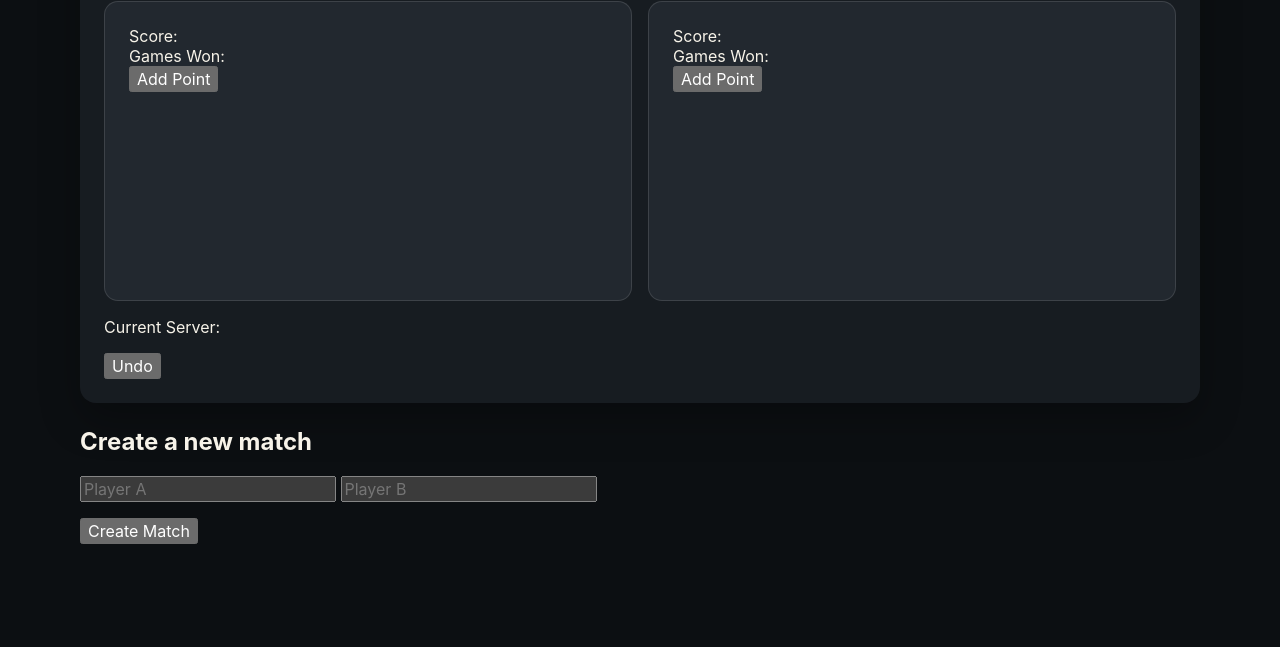
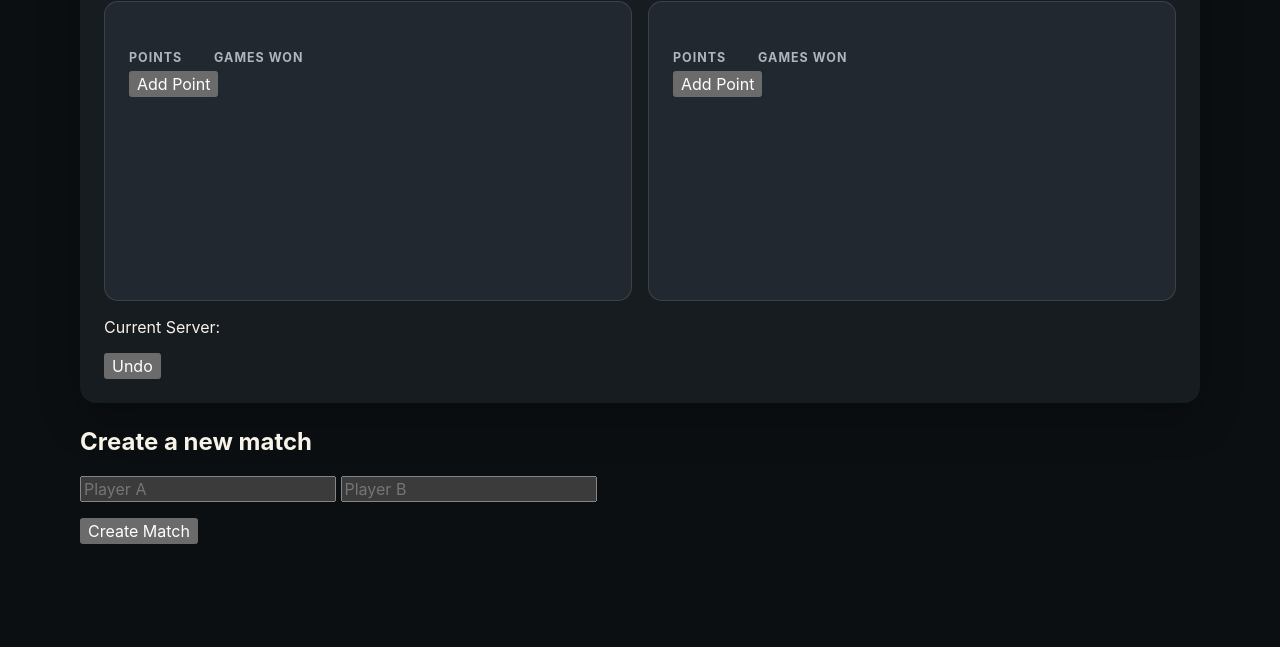
Before and after one commit to muxdz/badminton-scoreboard, a website: page public/index.html in a window 1280 px wide. Shown: the part 153-800 px from the top of the page. Drawn offline with nearby package versions, Linux system fonts and the light colour scheme; no server answers.

Commit message:
feat: emphasize points and games won

```diff
--- a/public/control.css
+++ b/public/control.css
@@ -94,6 +94,42 @@ button {
     white-space: nowrap;
 }
 
+.player-metrics {
+    display: flex;
+    align-items: flex-end;
+    gap: 32px;
+    margin-top: 24px;
+}
+
+.player-metrics p {
+    display: grid;
+    gap: 6px;
+}
+
+.metric-label {
+    color: #aeb5bc;
+    font-size: 0.78rem;
+    font-weight: 750;
+    letter-spacing: 0.08em;
+    text-transform: uppercase;
+}
+
+.player-metrics strong {
+    font-variant-numeric: tabular-nums;
+    line-height: 0.9;
+}
+
+.score-metric strong {
+    font-size: 6rem;
+    letter-spacing: -0.04em;
+}
+
+.games-metric strong {
+    color: #f1c86a;
+    font-size: 3rem;
+    letter-spacing: -0.03em;
+}
+
 .new-match-panel {
     margin-top: 24px;
 }
--- a/public/index.html
+++ b/public/index.html
@@ -25,16 +25,20 @@
             <div class="player-grid">
                 <article class="player-card" id="player-a-card">
                     <h3 id="player-a-name"></h3>
-                    <p>Score: <span id="player-a-score"></span></p>
-                    <p>Games Won: <span id="player-a-games-won"></span></p>
+                    <div class="player-metrics">
+                        <p class="score-metric"><span class="metric-label">Points</span><strong id="player-a-score"></strong></p>
+                        <p class="games-metric"><span class="metric-label">Games won</span><strong id="player-a-games-won"></strong></p>
+                    </div>
                     <span id="player-a-point-status"></span>
                     <button id="add-point-player-a">Add Point</button>
                 </article>
 
                 <article class="player-card" id="player-b-card">
                     <h3 id="player-b-name"></h3>
-                    <p>Score: <span id="player-b-score"></span></p>
-                    <p>Games Won: <span id="player-b-games-won"></span></p>
+                    <div class="player-metrics">
+                        <p class="score-metric"><span class="metric-label">Points</span><strong id="player-b-score"></strong></p>
+                        <p class="games-metric"><span class="metric-label">Games won</span><strong id="player-b-games-won"></strong></p>
+                    </div>
                     <span id="player-b-point-status"></span>
                     <button id="add-point-player-b">Add Point</button>
                 </article>
```
